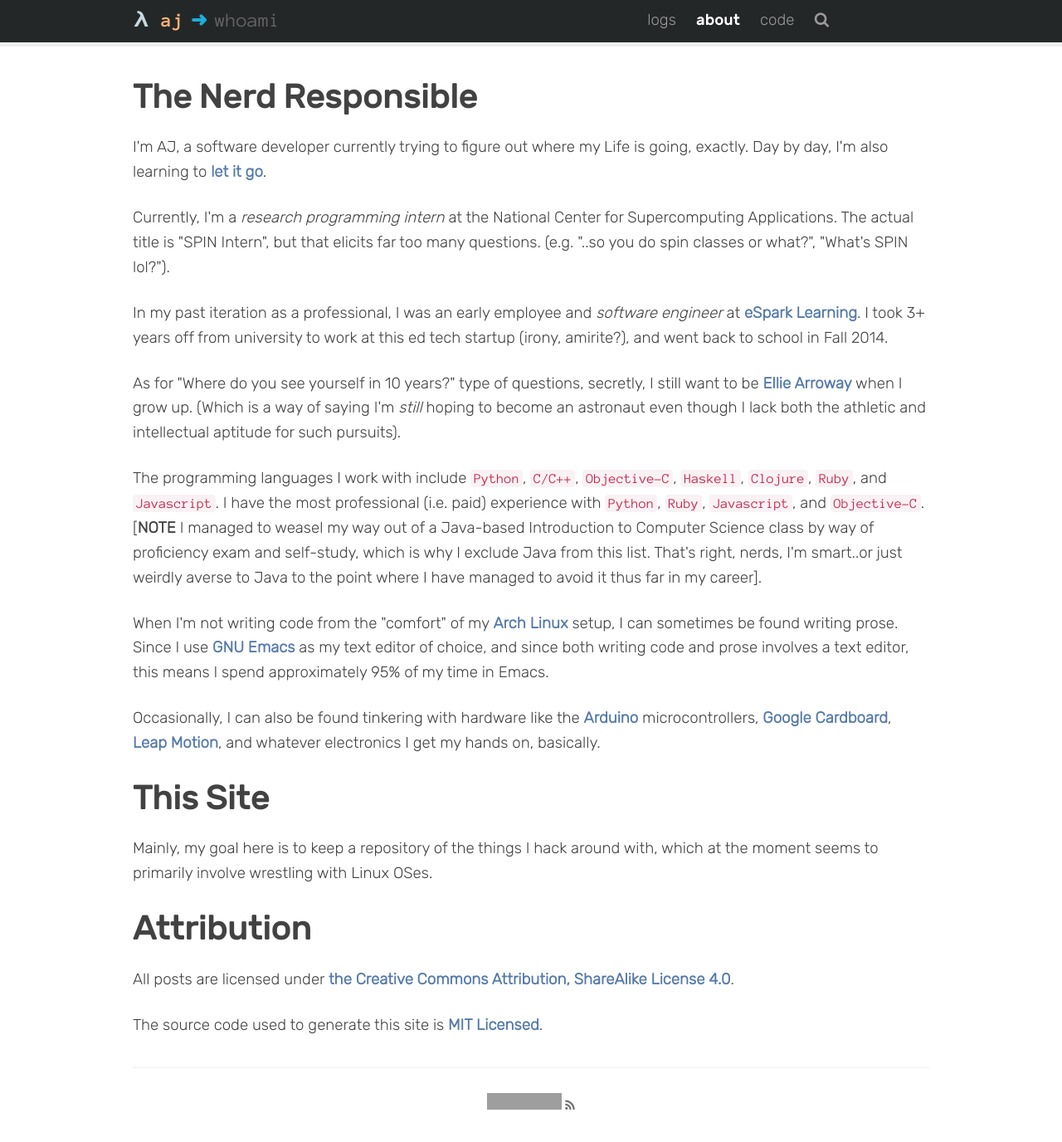
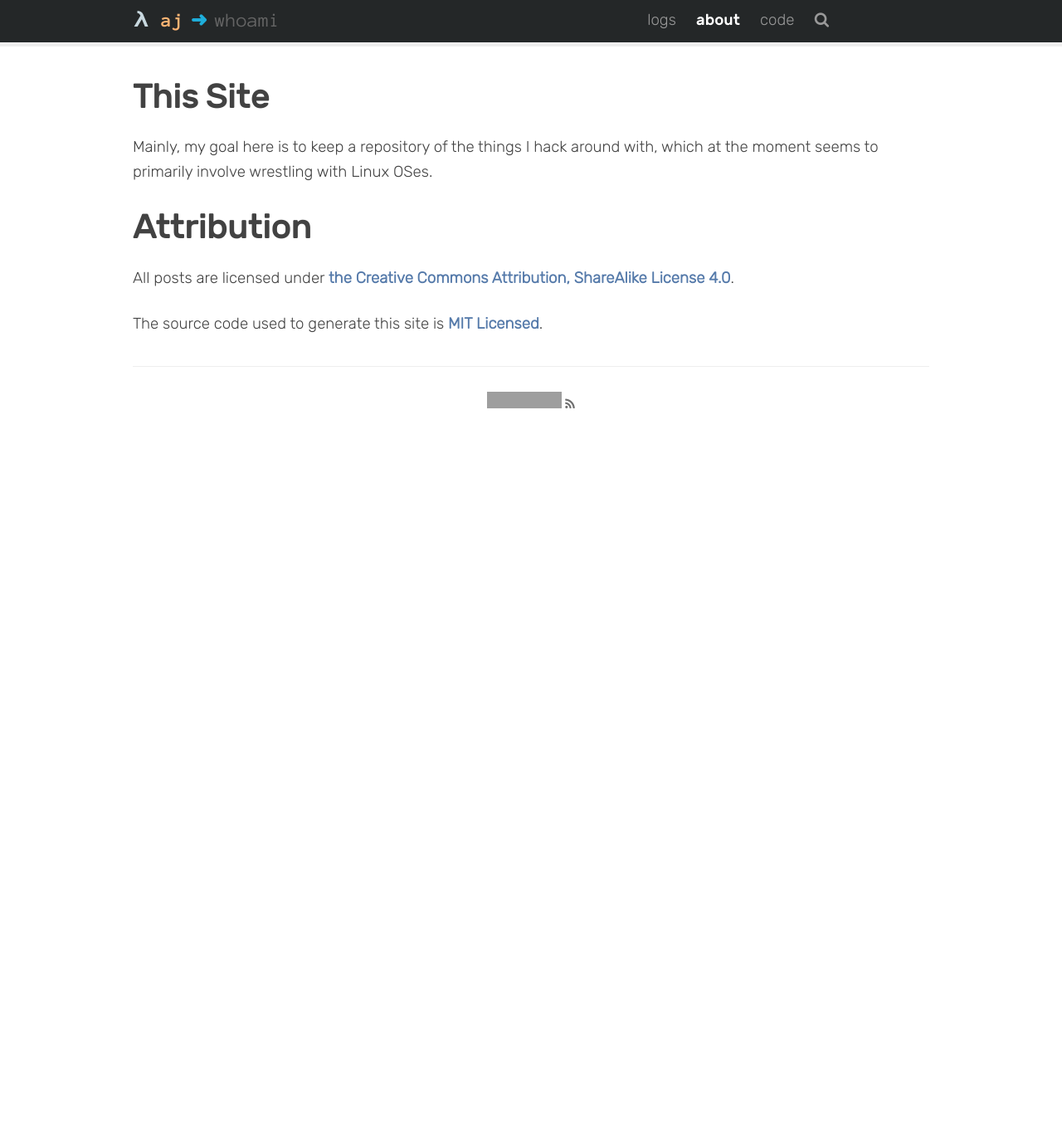
Before and after one commit to 0x414A/0x414a.github.io, a Jekyll site: the page built from about.md, in a window 1280 px wide. Shown: the whole page at 83% size. Built offline with Jekyll 4.4.1, drawn with Linux system fonts in a browser that asks for light colours; nearby versions of some CDN libraries; after the commit the page ends 900 px from its top, so only the background shows below that; grey boxes are pictures that could not be loaded.

Commit message:
Update About page

```diff
--- a/about.md
+++ b/about.md
@@ -5,22 +5,6 @@ slug: about
 permalink: /about/
 title: About
 ---
-
-## The Nerd Responsible
-
-I'm AJ, a software developer currently trying to figure out where my Life is going, exactly. Day by day, I'm also learning to [let it go](https://www.youtube.com/watch?v=L0MK7qz13bU).
-
-Currently, I'm a *research programming intern* at the National Center for Supercomputing Applications. The actual title is "SPIN Intern", but that elicits far too many questions. (e.g. "..so you do spin classes or what?", "What's SPIN lol?").
-
-In my past iteration as a professional, I was an early employee and *software engineer* at [eSpark Learning](http://esparklearning.com). I took 3+ years off from university to work at this ed tech startup (irony, amirite?), and went back to school in Fall 2014.
-
-As for "Where do you see yourself in 10 years?" type of questions, secretly, I still want to be [Ellie Arroway](http://en.wikipedia.org/wiki/Contact_(novel)) when I grow up. (Which is a way of saying I'm *still* hoping to become an astronaut even though I lack both the athletic and intellectual aptitude for such pursuits).
-
-The programming languages I work with include `Python`, `C/C++`, `Objective-C`,  `Haskell`, `Clojure`, `Ruby`, and `Javascript`. I have the most professional (i.e. paid) experience with `Python`, `Ruby`, `Javascript`, and `Objective-C`. [**NOTE** I managed to weasel my way out of a Java-based Introduction to Computer Science class by way of proficiency exam and self-study, which is why I exclude Java from this list. That's right, nerds, I'm smart..or just weirdly averse to Java to the point where I have managed to avoid it thus far in my career].
-
-When I'm not writing code from the "comfort" of my [Arch Linux](https://archlinux.org) setup, I can sometimes be found writing prose. Since I use [GNU Emacs](http://www.gnu.org/software/emacs/) as my text editor of choice, and since both writing code and prose involves a text editor, this means I spend approximately 95% of my time in Emacs.
-
-Occasionally, I can also be found tinkering with hardware like the [Arduino](http://www.arduino.cc/) microcontrollers, [Google Cardboard](https://developers.google.com/cardboard/), [Leap Motion](http://leapmotion.com), and whatever electronics I get my hands on, basically.
 
 ## This Site
 
```
